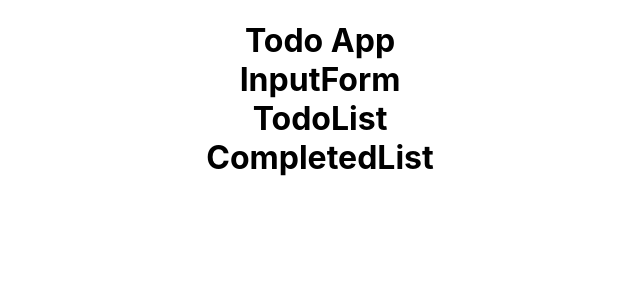
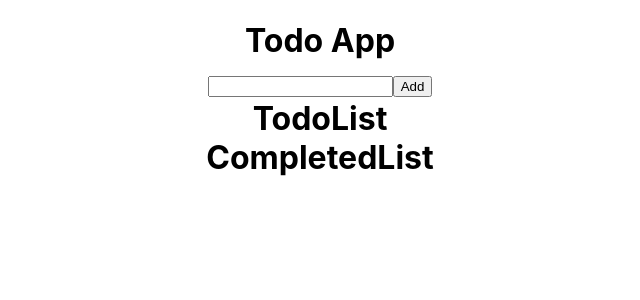
Before and after one commit to karkashiva/Todo-App, a React (Create React App) app: page / in a window 1280 px wide. Shown: the top 300 px of the page, without its empty margins (320-960 px from the left). Built offline with nearby package versions, Linux system fonts and the light colour scheme.

Commit message:
implemented InputForm functionality

```diff
--- a/src/App.tsx
+++ b/src/App.tsx
@@ -1,4 +1,4 @@
-import React, { useState } from "react";
+import React, { useCallback, useState } from "react";
 import logo from "./logo.svg";
 import "./App.css";
 import InputForm from "./components/InputForm";
@@ -16,13 +16,42 @@ function App() {
   const [list, setList] = useState<Ilist[]>([]);
   const [completedList, setCompletedList] = useState<Ilist[]>([]);
   const [editing, setEditing] = useState<boolean>(false);
-  const [editId, setEditId] = useState<number | null>(null);
+  const [editId, setEditId] = useState<number>(-1);
+
+  const handleSubmit = useCallback(
+    (todoName: string) => {
+      if (!todoName) {
+        alert("Enter a todo name");
+        return;
+      }
+      if (todoName && editing) {
+        const newList = list.filter((item) => item.id !== editId);
+        const newTodo = { id: editId, name: todoName, completed: false };
+        setList([...newList, newTodo]);
+        setEditing(false);
+        setEditId(-1);
+      } else {
+        const newTodo = {
+          id: list.length + 1,
+          name: todoName,
+          completed: false,
+        };
+        setList([...list, newTodo]);
+      }
+      setTodoName("");
+    },
+    [todoName, list, editing, editId]
+  );
 
   return (
     <div className="App">
       <h1>
         Todo App
-        <InputForm />
+        <InputForm
+          todoName={todoName}
+          editing={editing}
+          handleSubmit={handleSubmit}
+        />
         <TodoList />
         <CompletedList />
       </h1>
--- a/src/components/InputForm.tsx
+++ b/src/components/InputForm.tsx
@@ -1,5 +1,38 @@
-import React from "react";
+import React, { useEffect, useState } from "react";
 
-export default function InputForm() {
-  return <div>InputForm</div>;
+interface IInputFormProps {
+  todoName: string;
+  handleSubmit: (todo: string) => void;
+  editing: boolean;
 }
+
+export default function InputForm({
+  todoName,
+  handleSubmit,
+  editing,
+}: IInputFormProps) {
+  const [todo, setTodo] = useState("");
+
+  useEffect(() => {
+    if (editing) {
+      setTodo(todoName);
+    }
+  }, [editing]);
+
+  return (
+    <form
+      onSubmit={(e) => {
+        e.preventDefault();
+        handleSubmit(todo);
+        setTodo("");
+      }}
+    >
+      <input
+        type="text"
+        value={todo || ""}
+        onChange={(e) => setTodo(e.target.value)}
+      />
+      <button type="submit">{editing ? "Edit" : "Add"}</button>
+    </form>
+  );
+}
```
